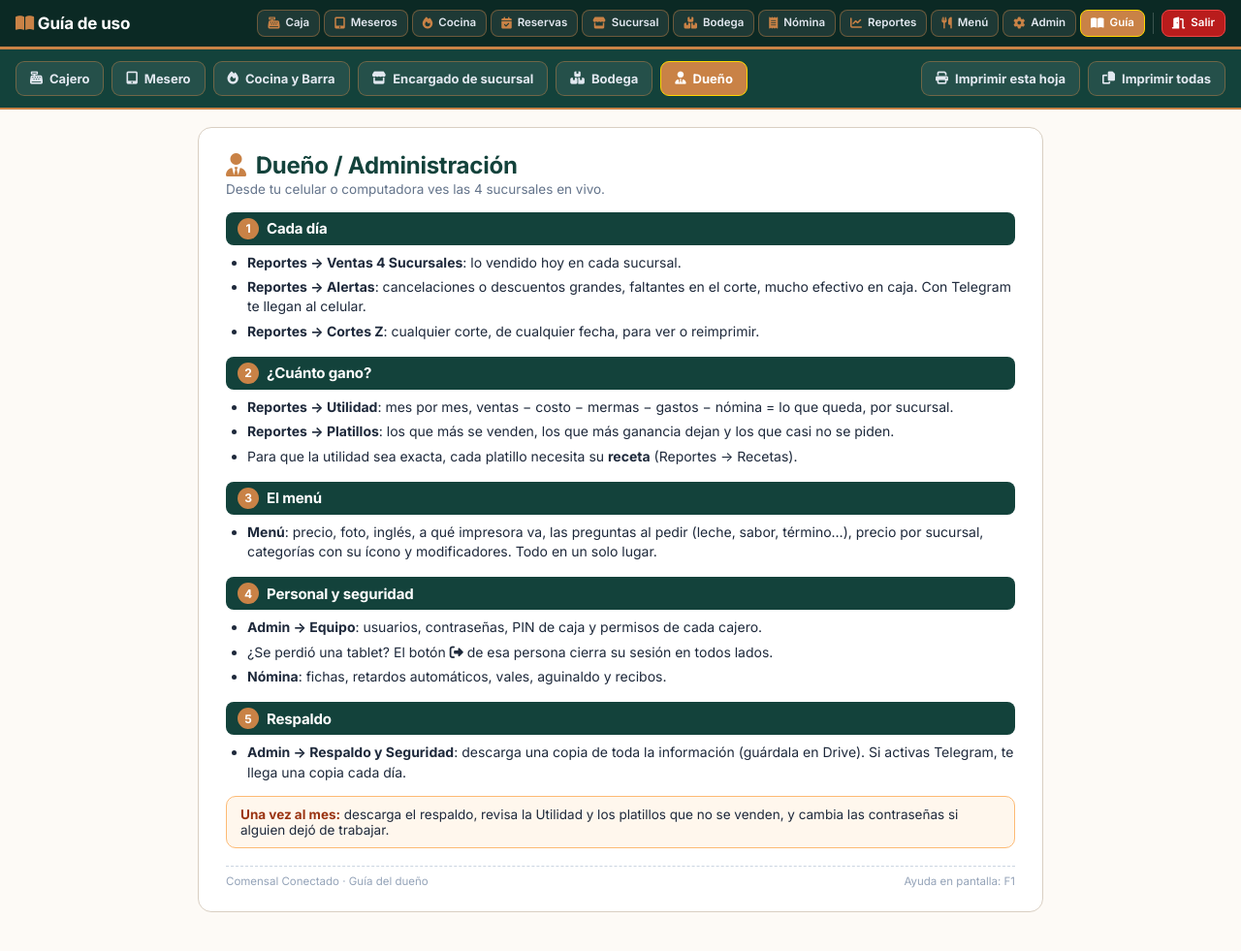
After one commit to brayanjim2008/quiosco-morisco, a Flask app: page /guia in a window 1280 px wide. The commit adds this page. Shown: the whole page at 97% size. Run offline with Flask 3, Linux system fonts and the light colour scheme; a user stored in the database is signed in; parts of the project's set-up code (start-up, migrations or seed data) failed here and were passed over; some libraries are stand-ins or nearby versions.

Commit message:
Fase 8: Guía de uso imprimible (botón "Guía" para todos): una hoja por puesto (Cajero, Mesero, Cocina y Barra, Encargado de sucursal, Bodega y Dueño) con los pasos del día a día en lenguaje sencillo; cada quien abre primero la suya; imprimir una o todas
Co-Authored-By: Claude Opus 5.5 <noreply@anthropic.com>

```diff
--- a/app.py
+++ b/app.py
@@ -817,6 +817,15 @@ def nuevo_usuario():
     return redirect(url_for('admin_dashboard'))
 
 
+@app.route('/guia')
+@login_required
+def guia_uso():
+    """Guía imprimible: una hoja por puesto. Cada quien ve primero la suya."""
+    puesto = {'cajero': 'cajero', 'mesero': 'mesero', 'sucursal': 'encargado', 'gerente': 'encargado',
+              'almacen': 'bodega', 'admin': 'dueno'}.get(current_user.role, 'cajero')
+    return render_template('guia.html', puesto=puesto)
+
+
 @app.route('/admin/usuario/cambiar_pass/<int:id>', methods=['POST'])
 @login_required
 def cambiar_pass_usuario(id):
--- a/templates/_modulos.html
+++ b/templates/_modulos.html
@@ -14,6 +14,7 @@
   ('/industrial',       'fa-chart-line',           'Reportes', _rol == 'admin'),
   ('/platillos',        'fa-utensils',             'Menú',     _rol == 'admin'),
   ('/admin_dashboard',  'fa-gear',                 'Admin',    _rol == 'admin'),
+  ('/guia',             'fa-book-open',            'Guía',     True),
 ] %}
 <nav class="mod-bar" aria-label="Módulos">
   {% for ruta, icono, nombre, visible in _mods if visible %}
--- /dev/null
+++ b/templates/guia.html
@@ -0,0 +1,259 @@
+<!DOCTYPE html>
+<html lang="es">
+<head>
+{% include '_csrf.html' %}
+<meta charset="UTF-8">
+<meta name="viewport" content="width=device-width, initial-scale=1.0">
+<title>Guía de uso • Comensal Conectado</title>
+<link href="https://fonts.googleapis.com/css2?family=Lora:wght@600;700&family=Open+Sans:wght@400;600;700;800&display=swap" rel="stylesheet">
+<link rel="stylesheet" href="https://cdnjs.cloudflare.com/ajax/libs/font-awesome/6.4.0/css/all.min.css">
+<style>
+  :root { --verde: #13423b; --verde-oscuro: #0b2924; --cobre: #c98246; --dorado: #ffd700; --hueso: #fdfaf6; --borde: #e2d9ce; }
+  * { box-sizing: border-box; font-family: 'Open Sans', sans-serif; }
+  body { margin: 0; background: var(--hueso); color: #1e293b; }
+  .topbar { background: var(--verde-oscuro); color: #fff; padding: 10px 16px; border-bottom: 3px solid var(--cobre); display: flex; justify-content: space-between; align-items: center; flex-wrap: wrap; gap: 10px; }
+  .brand { font-family: 'Lora', serif; font-size: 17px; font-weight: 700; }
+  .nav-links { display: flex; gap: 6px; flex-wrap: wrap; align-items: center; }
+  .puestos { display: flex; gap: 8px; flex-wrap: wrap; padding: 12px 16px; background: var(--verde); border-bottom: 2px solid var(--cobre); }
+  .puestos button { background: rgba(255,255,255,.08); color: #e2e8f0; border: 1px solid rgba(201,130,70,.45); padding: 9px 14px; border-radius: 9px; font-weight: 800; font-size: 13px; cursor: pointer; display: inline-flex; gap: 7px; align-items: center; }
+  .puestos button.activo { background: var(--cobre); color: #fff; border-color: var(--dorado); }
+  .puestos .der { margin-left: auto; display: flex; gap: 8px; }
+  .container { max-width: 900px; margin: 0 auto; padding: 18px 14px 40px; }
+  .hoja { display: none; background: #fff; border: 1.5px solid var(--borde); border-radius: 14px; padding: 24px 28px; }
+  .hoja.activa { display: block; }
+  .hoja h1 { font-family: 'Lora', serif; color: var(--verde); font-size: 24px; margin: 0 0 2px; display: flex; align-items: center; gap: 10px; }
+  .hoja .sub { color: #64748b; font-size: 13.5px; margin: 0 0 16px; }
+  .hoja h2 { font-size: 15px; color: #fff; background: var(--verde); border-radius: 8px; padding: 6px 12px; margin: 16px 0 8px; display: flex; align-items: center; gap: 8px; }
+  .hoja h2 .n { background: var(--cobre); border-radius: 50%; width: 22px; height: 22px; display: inline-flex; align-items: center; justify-content: center; font-size: 12px; }
+  .hoja ol, .hoja ul { margin: 0; padding-left: 22px; }
+  .hoja li { margin: 5px 0; font-size: 14px; line-height: 1.45; }
+  .tecla { display: inline-block; border: 1.5px solid #94a3b8; border-bottom-width: 3px; border-radius: 5px; padding: 0 6px; font-size: 12px; font-weight: 800; background: #f8fafc; }
+  .btn-n { font-weight: 800; color: var(--verde); }
+  .ojo { background: #fff7ed; border: 1.5px solid #fdba74; border-radius: 10px; padding: 10px 14px; margin-top: 14px; font-size: 13.5px; }
+  .ojo b { color: #9a3412; }
+  .clave { background: #f1f5f9; border-radius: 10px; padding: 10px 14px; margin-top: 10px; font-size: 13.5px; }
+  .pie { margin-top: 18px; font-size: 11.5px; color: #94a3b8; border-top: 1px dashed #cbd5e1; padding-top: 8px; display: flex; justify-content: space-between; }
+  .btn { height: 36px; padding: 0 14px; border-radius: 8px; border: none; background: #fff; color: var(--verde); font-weight: 800; font-size: 12.5px; cursor: pointer; display: inline-flex; align-items: center; gap: 6px; }
+  @media print {
+    @page { size: letter; margin: 12mm; }
+    body { background: #fff; }
+    .topbar, .puestos { display: none !important; }
+    .container { max-width: none; padding: 0; }
+    .hoja { border: none; padding: 0; break-after: page; }
+    .hoja h2 { -webkit-print-color-adjust: exact; print-color-adjust: exact; }
+    body.imprimir-una .hoja:not(.activa) { display: none !important; }
+    body.imprimir-todas .hoja { display: block !important; }
+  }
+</style>
+<link rel="stylesheet" href="{{ url_for('static', filename='css/sistema.css') }}">
+</head>
+<body>
+<div class="topbar">
+  <div class="brand"><i class="fa-solid fa-book-open" style="color:var(--cobre);"></i> Guía de uso</div>
+  <div class="nav-links">{% include '_modulos.html' %}</div>
+</div>
+
+<div class="puestos">
+  <button type="button" data-h="cajero" onclick="verHoja('cajero')"><i class="fa-solid fa-cash-register"></i> Cajero</button>
+  <button type="button" data-h="mesero" onclick="verHoja('mesero')"><i class="fa-solid fa-tablet-screen-button"></i> Mesero</button>
+  <button type="button" data-h="cocina" onclick="verHoja('cocina')"><i class="fa-solid fa-fire"></i> Cocina y Barra</button>
+  <button type="button" data-h="encargado" onclick="verHoja('encargado')"><i class="fa-solid fa-store"></i> Encargado de sucursal</button>
+  <button type="button" data-h="bodega" onclick="verHoja('bodega')"><i class="fa-solid fa-boxes-stacked"></i> Bodega</button>
+  <button type="button" data-h="dueno" onclick="verHoja('dueno')"><i class="fa-solid fa-user-tie"></i> Dueño</button>
+  <span class="der">
+    <button type="button" class="btn" onclick="imprimir('una')"><i class="fa-solid fa-print"></i> Imprimir esta hoja</button>
+    <button type="button" class="btn" onclick="imprimir('todas')"><i class="fa-solid fa-copy"></i> Imprimir todas</button>
+  </span>
+</div>
+
+<div class="container">
+
+  <!-- ===================== CAJERO ===================== -->
+  <section class="hoja" id="h_cajero">
+    <h1><i class="fa-solid fa-cash-register" style="color:var(--cobre);"></i> Cajero</h1>
+    <p class="sub">Pantalla: <b>Caja</b>. Todo se hace con botones grandes; la tecla <span class="tecla">F1</span> abre la ayuda en cualquier momento.</p>
+
+    <h2><span class="n">1</span> Al llegar: abrir turno</h2>
+    <ol>
+      <li>Toca <span class="btn-n">Turno</span>, escribe el dinero con el que empieza la caja (fondo) y confirma.</li>
+      <li>Sin turno abierto no se pueden abrir mesas ni cobrar: el sistema te lo recuerda.</li>
+      <li>Al empezar, checa tu entrada con tu PIN en el <span class="btn-n">Checador</span>.</li>
+    </ol>
+
+    <h2><span class="n">2</span> Atender una mesa (los 4 botones de abajo)</h2>
+    <ol>
+      <li><span class="btn-n">+ Mesa</span>: elige la mesa y cuántas personas.</li>
+      <li><span class="btn-n">① Capturar</span> <span class="tecla">F3</span>: toca los platillos. Si el platillo lleva preguntas (leche, sabor, término…), el sistema te las hace en orden.</li>
+      <li><span class="btn-n">② Enviar a cocina</span>: la comanda sale en la impresora de cocina y la de barra, cada una en su papel.</li>
+      <li><span class="btn-n">③ Imprimir cuenta</span>: cuando el cliente la pida. Sale con su QR para juntar visitas.</li>
+      <li><span class="btn-n">④ Cobrar</span> <span class="tecla">F2</span>: toca la forma de pago (EFECTIVO, TARJ. DÉBITO, TARJ. CRÉDITO, TRANSFERENCIA…), escribe con cuánto paga o usa <b>Exacto</b> / <b>$100</b> / <b>$200</b> / <b>$500</b>, y <b>ACEPTAR</b>. Sale la nota de consumo.</li>
+    </ol>
+    <div class="clave"><b>Propina con tarjeta:</b> toca <b>PROPINA</b> y elige 10, 15 o 20%. Abajo te dice <b>cuánto cobrar en la terminal</b>.<br>
+      <b>Pago mixto:</b> elige una forma, escribe el monto y <b>ENTER</b>; luego la otra forma y <b>Exacto</b>.</div>
+
+    <h2><span class="n">3</span> Pedidos del cliente por QR</h2>
+    <ul><li>Cuando un cliente pide desde su celular, aparece un aviso. Confírmalo y la comanda sale sola en cocina y barra.</li></ul>
+
+    <h2><span class="n">4</span> Durante el turno</h2>
+    <ul>
+      <li><span class="btn-n">Pagadas</span>: reimprimir una nota o corregir la forma de pago (pide clave).</li>
+      <li><span class="btn-n">Retiros</span>: cada gasto que sale de la caja, con su categoría (gas, mandado, proveedor…).</li>
+      <li>Mover de mesa, dividir o juntar cuentas, cambiar mesero: columna derecha y <b>Más opciones</b>.</li>
+      <li>Si otro cajero va a usar la caja, cambia de usuario con su <b>PIN</b>, sin cerrar sesión.</li>
+    </ul>
+
+    <h2><span class="n">5</span> Al terminar: corte</h2>
+    <ol>
+      <li><span class="btn-n">Corte X / Z</span> → <b>Corte X</b> muestra cuánto se lleva vendido (no cierra nada).</li>
+      <li><b>Cerrar turno (Corte Z)</b>: cuenta billetes y monedas, escribe lo de tarjeta, transferencia y vales, los vales ADO/OCC, folios de facturas y aclaraciones, y confirma. Se imprime el corte.</li>
+      <li>Después del Z la caja queda sin turno hasta que el siguiente cajero abra el suyo.</li>
+      <li><span class="btn-n">Propinas</span>: al final del día se reparten parejo entre quienes checaron; se imprime el ticket para firmar.</li>
+    </ol>
+    <div class="ojo"><b>Piden clave del gerente:</b> cancelar algo que ya se envió a cocina, hacer descuentos, reabrir una cuenta impresa, cambiar la forma de pago y cargar un vale a un empleado. Todo queda registrado y el dueño recibe aviso.</div>
+    <div class="pie"><span>Comensal Conectado · Guía del cajero</span><span>Ayuda en pantalla: F1</span></div>
+  </section>
+
+  <!-- ===================== MESERO ===================== -->
+  <section class="hoja" id="h_mesero">
+    <h1><i class="fa-solid fa-tablet-screen-button" style="color:var(--cobre);"></i> Mesero</h1>
+    <p class="sub">Pantalla: <b>Meseros</b> (tablet). Solo ves tus propias mesas.</p>
+    <h2><span class="n">1</span> Al llegar</h2>
+    <ul><li>Checa tu entrada con tu PIN en el <span class="btn-n">Checador</span>. Las propinas del día se reparten entre quienes checaron.</li></ul>
+    <h2><span class="n">2</span> Tomar una orden</h2>
+    <ol>
+      <li>Toca la mesa (verde = libre). Si es nueva, elige cuántas personas.</li>
+      <li>Elige la categoría y toca el platillo.</li>
+      <li>Si el platillo lleva preguntas, contéstalas en orden: por ejemplo <b>1. Tipo de leche → 2. Sabor → 3. Temperatura</b>. Las obligatorias no te dejan seguir sin elegir. Lo que cuesta extra aparece con su precio.</li>
+      <li>Para algo especial (sin cebolla, para llevar…) agrega una nota.</li>
+      <li>Revisa la ronda y toca <span class="btn-n">Enviar</span>: sale en cocina y en barra, cada una en su papel.</li>
+    </ol>
+    <h2><span class="n">3</span> Avisos</h2>
+    <ul>
+      <li><b>LISTO PARA LLEVAR</b>: la tablet suena y te avisa cuando cocina o barra terminan algo de tus mesas.</li>
+      <li>Si un platillo está <b>agotado</b>, aparece marcado y no se puede pedir.</li>
+    </ul>
+    <h2><span class="n">4</span> La cuenta</h2>
+    <ul>
+      <li>Cuando el cliente la pida, toca <span class="btn-n">Pedir cuenta</span>: la caja la imprime y cobra.</li>
+      <li>Invita al cliente a escanear el QR del ticket para juntar visitas y ganar premios.</li>
+    </ul>
+    <div class="ojo"><b>¿Te equivocaste?</b> Si todavía no lo enviaste, lo quitas tú. Si ya se envió a cocina, pide al cajero o gerente que lo cancele (pide clave).</div>
+    <div class="pie"><span>Comensal Conectado · Guía del mesero</span><span>Ayuda en pantalla: F1</span></div>
+  </section>
+
+  <!-- ===================== COCINA ===================== -->
+  <section class="hoja" id="h_cocina">
+    <h1><i class="fa-solid fa-fire" style="color:var(--cobre);"></i> Cocina y Barra</h1>
+    <p class="sub">Cada área recibe solo lo suyo: la comida sale en cocina y las bebidas en barra.</p>
+    <h2><span class="n">1</span> Comandas impresas</h2>
+    <ul>
+      <li>Cada comanda trae la mesa, el mesero, la hora y debajo de cada platillo lo que eligió el cliente (<b>› LECHE DE AVENA</b>, <b>› SIN HIELO</b>…).</li>
+      <li>Si sale una comanda de <b>CANCELACIÓN</b>, ese platillo ya no se prepara.</li>
+      <li>Los pedidos que hace el cliente desde su celular salen marcados como <b>PRE-ORDEN (CLIENTE)</b>.</li>
+    </ul>
+    <h2><span class="n">2</span> Pantalla de Cocina (si la usan)</h2>
+    <ul>
+      <li>Cada tarjeta es una comanda; la más antigua va primero. El color avisa cuánto tiempo lleva esperando.</li>
+      <li>Toca <span class="btn-n">Listo</span> al terminar: al mesero le suena el aviso <b>LISTO PARA LLEVAR</b>.</li>
+    </ul>
+    <h2><span class="n">3</span> Lo que se acaba</h2>
+    <ul>
+      <li>Si se termina un platillo, avisa a la caja para marcarlo como <b>Agotado</b>: deja de aparecer para meseros y clientes.</li>
+      <li>Lo que se tira o se echa a perder se registra como <b>merma</b> (lo hace el encargado).</li>
+    </ul>
+    <div class="ojo"><b>Importante:</b> no prepares nada sin comanda. Si algo no salió impreso, pide que lo reimpriman desde la caja.</div>
+    <div class="pie"><span>Comensal Conectado · Guía de cocina y barra</span><span>Ayuda en pantalla: F1</span></div>
+  </section>
+
+  <!-- ===================== ENCARGADO ===================== -->
+  <section class="hoja" id="h_encargado">
+    <h1><i class="fa-solid fa-store" style="color:var(--cobre);"></i> Encargado de sucursal</h1>
+    <p class="sub">Pantalla: <b>Sucursal</b>. Aquí se pide mercancía a bodega y se controla lo que hay en la sucursal.</p>
+    <h2><span class="n">1</span> Pedir a bodega</h2>
+    <ol>
+      <li><b>1. Hacer Pedido a Bodega</b>: elige <b>Barra</b> o <b>Cocina</b>. La lista está en el mismo orden que la hoja de papel.</li>
+      <li>Escribe cuánto necesitas de cada cosa (o toca <b>Cargar Faltantes Sugeridos</b>) y envía.</li>
+      <li><b>Imprimir hoja de requerimiento</b> la saca igual que la de papel, con lo solicitado ya escrito.</li>
+    </ol>
+    <h2><span class="n">2</span> Recibir lo que llega</h2>
+    <ul><li><b>2. Mis Pedidos y Recepción</b>: cuando bodega lo entregue, toca <span class="btn-n">Recibido</span> (se suma a tu stock) o <span class="btn-n">Faltante</span>. Puedes imprimir la hoja con lo recibido para firmar.</li></ul>
+    <h2><span class="n">3</span> Control diario</h2>
+    <ul>
+      <li><b>3. Mi Stock Local</b>: cuánto hay de cada insumo en la sucursal.</li>
+      <li><b>4. Checador y Mermas</b>: el personal checa con su PIN; las mermas se registran con su motivo (piden clave).</li>
+      <li><b>5. Conteo Físico</b>: cuenta lo que hay y el sistema ajusta las diferencias.</li>
+      <li><b>6. Traspasos</b>: mandar o recibir mercancía de otra sucursal.</li>
+      <li><b>7. Producción</b>: lo que se prepara en la sucursal (salsas, aguas…) y lo que gasta.</li>
+    </ul>
+    <div class="ojo"><b>Gerente:</b> también das la clave para cancelaciones, descuentos y reaperturas en la caja. No la compartas: todo queda registrado con tu nombre.</div>
+    <div class="pie"><span>Comensal Conectado · Guía del encargado</span><span>Ayuda en pantalla: F1</span></div>
+  </section>
+
+  <!-- ===================== BODEGA ===================== -->
+  <section class="hoja" id="h_bodega">
+    <h1><i class="fa-solid fa-boxes-stacked" style="color:var(--cobre);"></i> Bodega</h1>
+    <p class="sub">Pantalla: <b>Bodega</b>. Surtes a las sucursales, compras a proveedores y cuidas que nada se caduque.</p>
+    <h2><span class="n">1</span> Surtir a las sucursales</h2>
+    <ul><li>Revisa los pedidos que llegan, surte y márcalos como <b>Entregado</b>. La sucursal confirma lo que recibe.</li></ul>
+    <h2><span class="n">2</span> Comprar</h2>
+    <ol>
+      <li><b>Compras sugeridas</b>: el sistema te dice qué está bajo. Cada insumo tiene su <b>proveedor habitual</b>.</li>
+      <li><b>Crear una orden por proveedor</b>: con un clic arma una orden para cada proveedor.</li>
+      <li>Cuando llegue la mercancía, <b>recíbela</b> en la orden: escribe lo que llegó, su costo y, si aplica, la <b>fecha de caducidad</b>.</li>
+    </ol>
+    <h2><span class="n">3</span> Pagar a proveedores</h2>
+    <ul><li><b>Cuentas por pagar</b>: cuánto se le debe a cada proveedor y qué <b>ya toca pagar</b> (en rojo). <span class="btn-n">Pagar</span> pide monto, forma de pago y referencia; <span class="btn-n">Historial</span> muestra todo.</li></ul>
+    <h2><span class="n">4</span> Caducidades</h2>
+    <ul><li>La pestaña <b>Caducidades</b> muestra lo que vence en 7 días (rojo = ya caducó). Toca <b>Ya se usó</b> o <b>Merma</b> si se tira.</li></ul>
+    <div class="ojo"><b>Cada semana:</b> haz un <b>conteo físico</b> para que el inventario del sistema sea igual al real.</div>
+    <div class="pie"><span>Comensal Conectado · Guía de bodega</span><span>Ayuda en pantalla: F1</span></div>
+  </section>
+
+  <!-- ===================== DUEÑO ===================== -->
+  <section class="hoja" id="h_dueno">
+    <h1><i class="fa-solid fa-user-tie" style="color:var(--cobre);"></i> Dueño / Administración</h1>
+    <p class="sub">Desde tu celular o computadora ves las 4 sucursales en vivo.</p>
+    <h2><span class="n">1</span> Cada día</h2>
+    <ul>
+      <li><b>Reportes → Ventas 4 Sucursales</b>: lo vendido hoy en cada sucursal.</li>
+      <li><b>Reportes → Alertas</b>: cancelaciones o descuentos grandes, faltantes en el corte, mucho efectivo en caja. Con Telegram te llegan al celular.</li>
+      <li><b>Reportes → Cortes Z</b>: cualquier corte, de cualquier fecha, para ver o reimprimir.</li>
+    </ul>
+    <h2><span class="n">2</span> ¿Cuánto gano?</h2>
+    <ul>
+      <li><b>Reportes → Utilidad</b>: mes por mes, ventas − costo − mermas − gastos − nómina = lo que queda, por sucursal.</li>
+      <li><b>Reportes → Platillos</b>: los que más se venden, los que más ganancia dejan y los que casi no se piden.</li>
+      <li>Para que la utilidad sea exacta, cada platillo necesita su <b>receta</b> (Reportes → Recetas).</li>
+    </ul>
+    <h2><span class="n">3</span> El menú</h2>
+    <ul><li><b>Menú</b>: precio, foto, inglés, a qué impresora va, las preguntas al pedir (leche, sabor, término…), precio por sucursal, categorías con su ícono y modificadores. Todo en un solo lugar.</li></ul>
+    <h2><span class="n">4</span> Personal y seguridad</h2>
+    <ul>
+      <li><b>Admin → Equipo</b>: usuarios, contraseñas, PIN de caja y permisos de cada cajero.</li>
+      <li>¿Se perdió una tablet? El botón <i class="fas fa-right-from-bracket"></i> de esa persona cierra su sesión en todos lados.</li>
+      <li><b>Nómina</b>: fichas, retardos automáticos, vales, aguinaldo y recibos.</li>
+    </ul>
+    <h2><span class="n">5</span> Respaldo</h2>
+    <ul><li><b>Admin → Respaldo y Seguridad</b>: descarga una copia de toda la información (guárdala en Drive). Si activas Telegram, te llega una copia cada día.</li></ul>
+    <div class="ojo"><b>Una vez al mes:</b> descarga el respaldo, revisa la Utilidad y los platillos que no se venden, y cambia las contraseñas si alguien dejó de trabajar.</div>
+    <div class="pie"><span>Comensal Conectado · Guía del dueño</span><span>Ayuda en pantalla: F1</span></div>
+  </section>
+</div>
+
+<script>
+  const PUESTO_INICIAL = {{ puesto|tojson }};
+  function verHoja(h) {
+    document.querySelectorAll('.hoja').forEach(x => x.classList.toggle('activa', x.id === 'h_' + h));
+    document.querySelectorAll('.puestos button[data-h]').forEach(b => b.classList.toggle('activo', b.dataset.h === h));
+    history.replaceState(null, '', '#' + h);
+  }
+  function imprimir(modo) {
+    document.body.classList.remove('imprimir-una', 'imprimir-todas');
+    document.body.classList.add('imprimir-' + modo);
+    window.print();
+  }
+  const pedida = (location.hash || '').slice(1);
+  verHoja(document.getElementById('h_' + pedida) ? pedida : PUESTO_INICIAL);
+</script>
+</body>
+</html>
```
Also changed, not shown: tests/escenarios/reportes_f6.py (+9 -0 lines).
